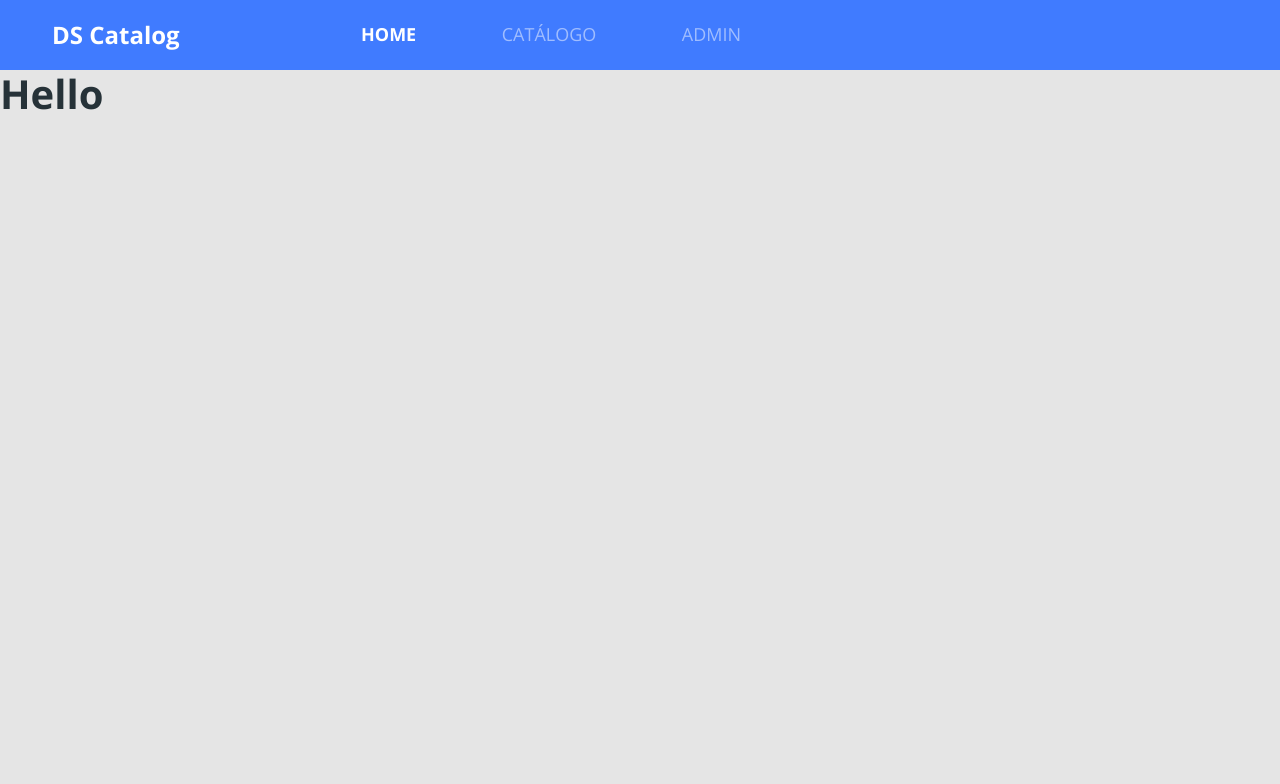
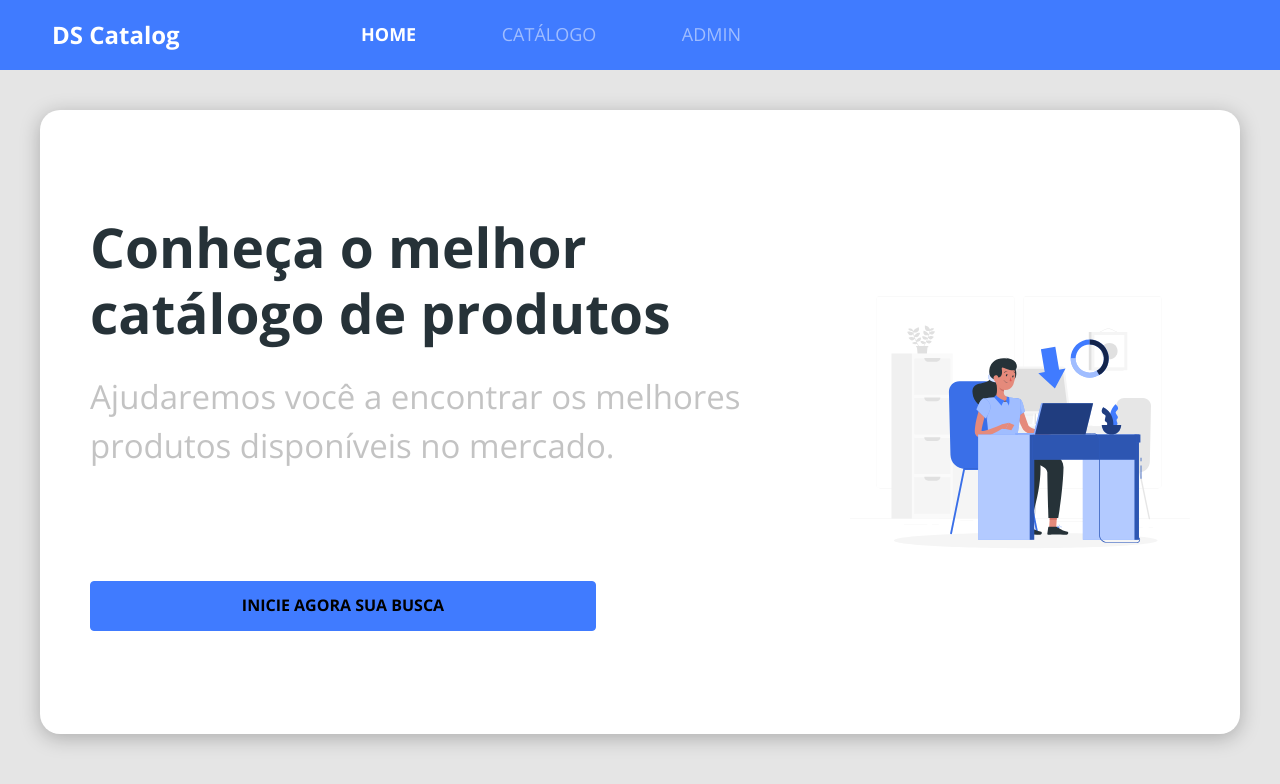
Before and after one commit to Gabrielleao1/catalog, a React (Create React App) app in the folder frontweb/: page / in a window 1280 px wide. Shown: the top 784 px of the page. Built offline with nearby package versions, Linux system fonts and the light colour scheme.

Commit message:
Home styling

```diff
--- a/frontweb/src/App.tsx
+++ b/frontweb/src/App.tsx
@@ -1,12 +1,11 @@
-import Navbar from 'components/Navbar';
+import Home from 'pages/Home';
 import './assets/styles/custom.scss';
 import './App.css';
 
 function App() {
   return (
     <>
-      <Navbar />
-      <h1>Hello</h1>
+      <Home />
     </>
   );
 }
--- /dev/null
+++ b/frontweb/src/components/ButtonIcon/index.tsx
@@ -0,0 +1,14 @@
+import './style.css';
+
+
+function ButtonIcon () {
+    return (
+    <>
+        <button className="btn btn-primary btn-icon">
+            <h6>INICIE AGORA SUA BUSCA</h6>
+        </button>
+    </>
+    )
+}
+
+export default ButtonIcon;
--- /dev/null
+++ b/frontweb/src/components/ButtonIcon/style.css
@@ -0,0 +1,3 @@
+.btn-icon {
+    height: 50px;
+}
--- /dev/null
+++ b/frontweb/src/pages/Home/index.tsx
@@ -0,0 +1,28 @@
+import { ReactComponent as MainImage } from 'assets/images/main-image.svg';
+import Navbar from 'components/Navbar';
+import ButtonIcon from 'components/ButtonIcon';
+import './style.css';
+
+function Home() {
+  return (
+    <>
+      <Navbar />
+      <div className='home-container'>
+        <div className='home-card'>
+          <div className='home-content-container'>
+            <div>
+              <h1>Conheça o melhor catálogo de produtos</h1>
+              <p>Ajudaremos você a encontrar os melhores produtos disponíveis no mercado.</p>
+            </div>
+            <ButtonIcon />
+          </div>
+          <div className='home-image-container'>
+            <MainImage />
+          </div>
+        </div>
+      </div>
+    </>
+  );
+}
+
+export default Home;
--- /dev/null
+++ b/frontweb/src/pages/Home/style.css
@@ -0,0 +1,136 @@
+.home-container {
+    padding: 10px;
+    font-size: 20px;
+    text-align: center;
+}
+
+.home-card {
+    display: flex;
+    flex-direction: column-reverse;
+    background: #FFFFFF;
+    box-shadow: 0px 4px 20px rgba(0, 0, 0, 0.25);
+    border-radius: 20px;
+}
+
+.home-content-container {
+    display: flex;
+    flex-direction: column;
+    align-items: center;
+    padding: 10px 10px 60px 10px;
+}
+
+.home-content-container h1 {
+    font-size: 1em;
+    width: 260px;
+    margin-bottom: 15px;
+}
+
+.home-content-container p {
+    width: 260px;
+    font-size: 0.6em;
+    color: #9e9e9e9e;
+    margin-bottom: 30px;
+}
+
+.home-image-container {
+    padding: 50px 15px;
+}
+
+.home-image-container svg {
+    width: 100%;
+    height: auto;
+}
+
+@media (min-width: 576px) {
+    .home-container {
+        padding: 15px;
+        font-size: 40px;
+    }
+
+    .home-content-container h1 {
+        width: 506px;
+        margin-bottom: 20px;
+    }
+
+    .home-content-container p {
+        width: 506px;
+        margin-bottom: 20px;
+    }
+
+    .home-content-container button {
+        width: 506px;
+    }
+
+    .home-image-container svg {
+        width: 506px;
+    }
+}
+
+@media (min-width: 768px) {
+    .home-image-container {
+        padding: 100px 20px;
+    }
+
+    .home-content-container {
+        padding: 20px 20px 100px 20px;
+    }
+}
+
+@media (min-width: 992px) {
+    .home-container {
+        font-size: 55px;
+        padding: 40px;
+    }
+
+    .home-image-container {
+        padding: 125px 20px;
+    }
+
+    .home-content-container {
+        padding: 20px 20px 150px 20px;
+    }
+
+    .home-content-container h1 {
+        margin-bottom: 26px;
+        width: 700px;
+    }
+
+    .home-content-container p {
+        margin-bottom: 47px;
+        width: 700px;
+    }
+}
+
+@media(min-width: 1200px ){
+    .home-card {
+        flex-direction: row;
+        justify-content: space-around;
+        padding: calc(((85vh - 480px) / 2) - 28px) 0;
+    }
+
+    .home-content-container {
+        height: 480px;
+        width: 700px;
+        padding: 0 20px;
+        align-items: flex-start;
+        text-align: left;
+        flex-flow: wrap;
+        align-content: space-around;
+    }
+
+    .home-image-container {
+        padding: 20px;
+        display: flex;
+        align-items: center;
+    }
+
+    .home-image-container svg {
+        width: 100%;
+    }
+}
+
+@media(min-width: 1400px ){
+    .home-image-container svg {
+        width: 480px;
+    }
+}
```
Also changed, not shown: frontweb/src/assets/images/main-image.svg (added).
